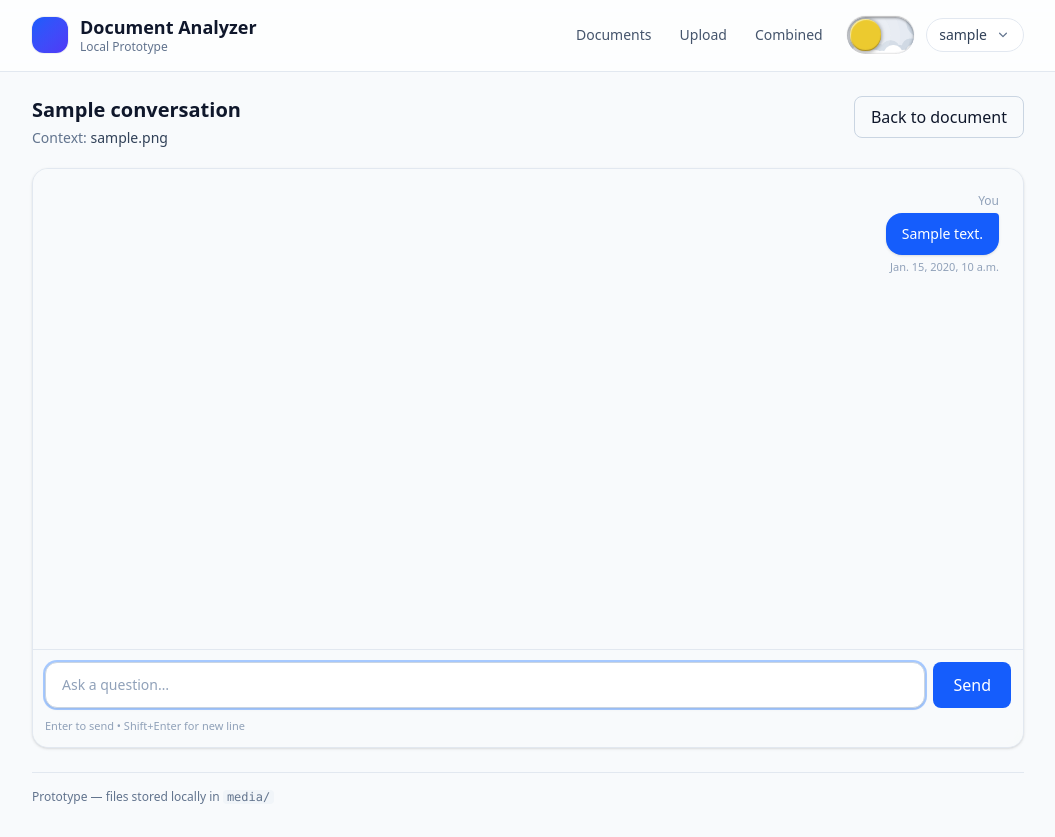
After one commit to pathipat11/Document_Analyzer, a Django app: page /chat/1/ in a window 1280 px wide. The commit adds this page. Shown: the whole page, without its empty margins (112-1167 px from the left). Run offline with Django 5.2, Linux system fonts and the light colour scheme; a user stored in the database is signed in; tables that the repository leaves empty hold one stand-in row (values such as "Sample post").

Commit message:
New Feature: Chat With file and Combined file

```diff
--- a/documents/templates/documents/base.html
+++ b/documents/templates/documents/base.html
@@ -7,6 +7,7 @@
     <meta name="viewport" content="width=device-width, initial-scale=1" />
     <link rel="stylesheet" href="/static/css/tailwind.css">
     <link rel="stylesheet" href="/static/css/toggle.css">
+    <link rel="stylesheet" href="/static/css/chat.css">
     <style>
         @keyframes slide-in {
             from {
--- /dev/null
+++ b/documents/templates/documents/chat.html
@@ -0,0 +1,148 @@
+{% extends "documents/base.html" %}
+{% block title %}Chat · Document Analyzer{% endblock %}
+
+{% block content %}
+<div class="flex flex-wrap items-start justify-between gap-4">
+    <div>
+        <h1 class="text-xl font-semibold">{{ conv.title|default:"Chat" }}</h1>
+        <p class="mt-1 text-sm text-slate-500 dark:text-slate-400">
+            {% if conv.document_id %}
+            Context: <span class="font-medium text-slate-700 dark:text-slate-200">{{ conv.document.file_name }}</span>
+            {% else %}
+            Context: <span class="font-medium text-slate-700 dark:text-slate-200">{{ conv.notebook.title }}</span>
+            {% endif %}
+        </p>
+    </div>
+
+    <div class="flex items-center gap-2">
+        {% if conv.document_id %}
+        <a class="btn-outline" href="{% url 'documents:detail' conv.document_id %}">Back to document</a>
+        {% else %}
+        <a class="btn-outline" href="{% url 'documents:combined_detail' conv.notebook_id %}">Back to notebook</a>
+        {% endif %}
+    </div>
+</div>
+
+<!-- Chat Container -->
+<div class="mt-5 grid grid-rows-[1fr_auto] overflow-hidden rounded-2xl border border-slate-200 bg-slate-50 shadow-sm dark:border-slate-800 dark:bg-slate-950"
+    style="height: calc(100vh - 220px);">
+
+    <!-- Messages -->
+    <div id="chatScroll" class="min-h-0 overflow-y-auto p-4 sm:p-6 space-y-4 bg-slate-50 dark:bg-slate-950">
+
+        {% for m in chat_messages %}
+        {% if m.role == "user" %}
+        <!-- USER -->
+        <div class="flex justify-end">
+            <div class="max-w-[85%] sm:max-w-[70%]">
+                <div class="flex items-center justify-end gap-2 mb-1">
+                    <span class="text-xs text-slate-400">You</span>
+                </div>
+
+                <div
+                    class="rounded-2xl rounded-tr-sm bg-blue-600 px-4 py-2.5 text-sm leading-relaxed text-white shadow-sm">
+                    {{ m.content|linebreaksbr }}
+                </div>
+
+                <div class="mt-1 text-right text-[11px] text-slate-400">
+                    {{ m.created_at }}
+                </div>
+            </div>
+        </div>
+        {% else %}
+        <!-- ASSISTANT -->
+        <div class="flex justify-start gap-3">
+            <div
+                class="mt-0.5 hidden sm:flex h-8 w-8 items-center justify-center rounded-full bg-slate-100 text-slate-600 ring-1 ring-slate-200 dark:bg-slate-800 dark:text-slate-200 dark:ring-slate-700">
+                AI
+            </div>
+
+            <div class="max-w-[90%] sm:max-w-[75%]">
+                <div class="flex items-center gap-2 mb-1">
+                    <span class="text-xs text-slate-400">Assistant</span>
+                </div>
+
+                <div
+                    class="rounded-2xl rounded-tl-sm bg-slate-100 px-4 py-2.5 text-sm leading-relaxed text-slate-900 shadow-sm dark:bg-slate-900 dark:text-slate-100 dark:ring-1 dark:ring-white/10">
+
+                    {{ m.content|linebreaksbr }}
+                </div>
+
+                <div class="mt-1 text-[11px] text-slate-400">
+                    {{ m.created_at }}
+                </div>
+            </div>
+        </div>
+        {% endif %}
+        {% empty %}
+        <div class="grid place-items-center h-full">
+            <div class="text-center">
+                <div class="mx-auto mb-2 h-10 w-10 rounded-2xl bg-slate-100 dark:bg-slate-800"></div>
+                <div class="text-sm font-medium text-slate-700 dark:text-slate-200">Start a conversation</div>
+                <div class="mt-1 text-sm text-slate-500 dark:text-slate-400">
+                    Ask a question about your document / notebook.
+                </div>
+                <div class="mt-3 text-xs text-slate-400">
+                    Tip: Enter = send • Shift+Enter = new line
+                </div>
+            </div>
+        </div>
+        {% endfor %}
+    </div>
+
+    <!-- Input Bar -->
+    <div class="border-t border-slate-200 bg-slate-50/80 p-3 backdrop-blur dark:border-slate-800 dark:bg-slate-950/70">
+        <form id="chatForm" method="post" class="flex items-end gap-2">
+            {% csrf_token %}
+
+            <div class="flex-1">
+                <label class="sr-only" for="chatMessage">Message</label>
+                <textarea id="chatMessage" name="message" rows="1" placeholder="Ask a question…"
+                    class="w-full min-h-11.5 resize-none rounded-xl border border-slate-300 bg-white px-4 py-3 text-sm text-slate-900 placeholder:text-slate-400 shadow-sm focus:outline-none focus:ring-2 focus:ring-blue-500/40 dark:border-slate-700 dark:bg-slate-950 dark:text-slate-100"></textarea>
+                <div class="mt-1 flex items-center justify-between">
+                    <span class="text-[11px] text-slate-400">Enter to send • Shift+Enter for new line</span>
+                </div>
+            </div>
+
+            <button class="btn h-11.5 px-5 self-start" type="submit">Send</button>
+        </form>
+    </div>
+
+</div>
+
+<script>
+    // Auto-scroll to bottom
+    function scrollToBottom() {
+        const el = document.getElementById("chatScroll");
+        if (!el) return;
+        el.scrollTop = el.scrollHeight;
+    }
+    window.addEventListener("load", scrollToBottom);
+
+    // Enter to send, Shift+Enter = newline
+    document.addEventListener("DOMContentLoaded", () => {
+        const ta = document.getElementById("chatMessage");
+        const form = document.getElementById("chatForm");
+        if (!ta || !form) return;
+
+        // auto-grow textarea
+        const autoGrow = () => {
+            ta.style.height = "auto";
+            ta.style.height = Math.min(140, ta.scrollHeight) + "px";
+        };
+        ta.addEventListener("input", autoGrow);
+        autoGrow();
+
+        ta.addEventListener("keydown", (e) => {
+            if (e.key === "Enter" && !e.shiftKey) {
+                e.preventDefault();
+                if (ta.value.trim().length === 0) return;
+                form.submit();
+            }
+        });
+
+        // focus input
+        ta.focus();
+    });
+</script>
+{% endblock %}
--- a/documents/templates/documents/detail.html
+++ b/documents/templates/documents/detail.html
@@ -39,6 +39,7 @@
         <div class="mt-5 flex flex-wrap gap-2">
             <a class="btn-outline" href="{{ doc.file.url }}">Download</a>
             <a class="btn-outline" href="{% url 'documents:reprocess' doc.pk %}">Reprocess</a>
+            <a class="btn" href="{% url 'documents:chat_document' doc.pk %}">Chat about this document</a>
         </div>
     </div>
 
--- a/documents/urls.py
+++ b/documents/urls.py
@@ -16,4 +16,8 @@ urlpatterns = [
     path("combined/", views.combined_list, name="combined_list"),
     path("combined/create/", views.create_combined_summary, name="combined_create"),
     path("combined/<int:pk>/", views.combined_detail, name="combined_detail"),
+
+    path("chat/document/<int:pk>/", views.chat_document, name="chat_document"),
+    path("chat/notebook/<int:pk>/", views.chat_notebook, name="chat_notebook"),
+    path("chat/<int:conv_id>/", views.chat_view, name="chat_view"),
 ]
--- a/documents/views.py
+++ b/documents/views.py
@@ -3,6 +3,7 @@ from pathlib import Path
 from django.shortcuts import render, redirect, get_object_or_404
 from django.contrib import messages
 from django.contrib.auth.decorators import login_required
+from django.views.decorators.http import require_http_methods
 from django.http import JsonResponse, HttpResponse
 from django.utils import timezone
 from django.db.models import Q
@@ -10,7 +11,8 @@ from django.db.models import Q
 from .services.upload_validation import validate_files, get_limits
 from .services.combined_summarizer import build_combined_summary, build_combined_title_and_summary
 from .services.processor import process_document
-from .models import Document, CombinedSummary
+from .services.chat_service import answer_chat
+from .models import Document, CombinedSummary, Conversation, Message
 
 def health(request):
     return JsonResponse({"status": "ok"})
@@ -168,3 +170,44 @@ def combined_detail(request, pk: int):
 def combined_list(request):
     items = CombinedSummary.objects.filter(owner=request.user).order_by("-created_at")
     return render(request, "documents/combined_list.html", {"items": items})
+
+@login_required
+def chat_document(request, pk: int):
+    doc = get_object_or_404(Document, pk=pk, owner=request.user)
+    conv, _ = Conversation.objects.get_or_create(owner=request.user, document=doc)
+    if not conv.title:
+        conv.title = f"Chat: {doc.file_name}"
+        conv.save(update_fields=["title"])
+    return redirect("documents:chat_view", conv_id=conv.id)
+
+@login_required
+def chat_notebook(request, pk: int):
+    nb = get_object_or_404(CombinedSummary, pk=pk, owner=request.user)
+    conv, _ = Conversation.objects.get_or_create(owner=request.user, notebook=nb)
+    if not conv.title:
+        conv.title = f"Chat: {nb.title}"
+        conv.save(update_fields=["title"])
+    return redirect("documents:chat_view", conv_id=conv.id)
+
+@login_required
+@require_http_methods(["GET", "POST"])
+def chat_view(request, conv_id: int):
+    conv = get_object_or_404(Conversation, pk=conv_id, owner=request.user)
+
+    if request.method == "POST":
+        user_text = (request.POST.get("message") or "").strip()
+        if not user_text:
+            return redirect("documents:chat_view", conv_id=conv.id)
+
+        Message.objects.create(conversation=conv, role="user", content=user_text)
+
+        assistant_text = answer_chat(conv, user_text) or "I couldn't generate a response."
+        Message.objects.create(conversation=conv, role="assistant", content=assistant_text)
+
+        return redirect("documents:chat_view", conv_id=conv.id)
+
+    msgs = conv.messages.all()
+    return render(request, "documents/chat.html", {
+        "conv": conv,
+        "chat_messages": msgs,
+    })
--- /dev/null
+++ b/static/css/chat.css
@@ -0,0 +1,74 @@
+/* Chat scrollbar */
+#chatScroll {
+    scrollbar-width: thin;
+    scrollbar-color: rgba(100, 116, 139, .45) transparent;
+}
+
+/* firefox */
+.dark #chatScroll {
+    scrollbar-color: rgba(148, 163, 184, .28) transparent;
+}
+
+#chatScroll::-webkit-scrollbar {
+    width: 10px;
+}
+
+#chatScroll::-webkit-scrollbar-track {
+    background: transparent;
+}
+
+#chatScroll::-webkit-scrollbar-thumb {
+    background: rgba(100, 116, 139, .35);
+    border-radius: 999px;
+    border: 3px solid transparent;
+    background-clip: content-box;
+}
+
+.dark #chatScroll::-webkit-scrollbar-thumb {
+    background: rgba(148, 163, 184, .22);
+}
+
+#chatScroll::-webkit-scrollbar-thumb:hover {
+    background: rgba(100, 116, 139, .55);
+}
+
+.dark #chatScroll::-webkit-scrollbar-thumb:hover {
+    background: rgba(148, 163, 184, .35);
+}
+
+/* Textarea scrollbar */
+#chatMessage {
+    scrollbar-width: thin;
+    scrollbar-color: rgba(100, 116, 139, .45) transparent;
+}
+
+.dark #chatMessage {
+    scrollbar-color: rgba(148, 163, 184, .28) transparent;
+}
+
+#chatMessage::-webkit-scrollbar {
+    width: 10px;
+}
+
+#chatMessage::-webkit-scrollbar-track {
+    background: transparent;
+}
+
+#chatMessage::-webkit-scrollbar-thumb {
+    background: rgba(100, 116, 139, .35);
+    border-radius: 999px;
+    border: 3px solid transparent;
+    background-clip: content-box;
+}
+
+.dark #chatMessage::-webkit-scrollbar-thumb {
+    background: rgba(148, 163, 184, .22);
+}
+
+#chatMessage::-webkit-scrollbar-thumb:hover {
+    background: rgba(100, 116, 139, .55);
+}
+
+.dark #chatMessage::-webkit-scrollbar-thumb:hover {
+    background: rgba(148, 163, 184, .35);
+}
```
Also changed, not shown: documents/models.py (+66 -0 lines), documents/services/chat_service.py (added, +150 -0 lines), documents/services/lang_detect.py (+18 -2 lines), documents/templates/documents/combined_detail.html (+6 -1 lines), documents/migrations/0004_conversation_message.py (added), static/css/tailwind.css.
